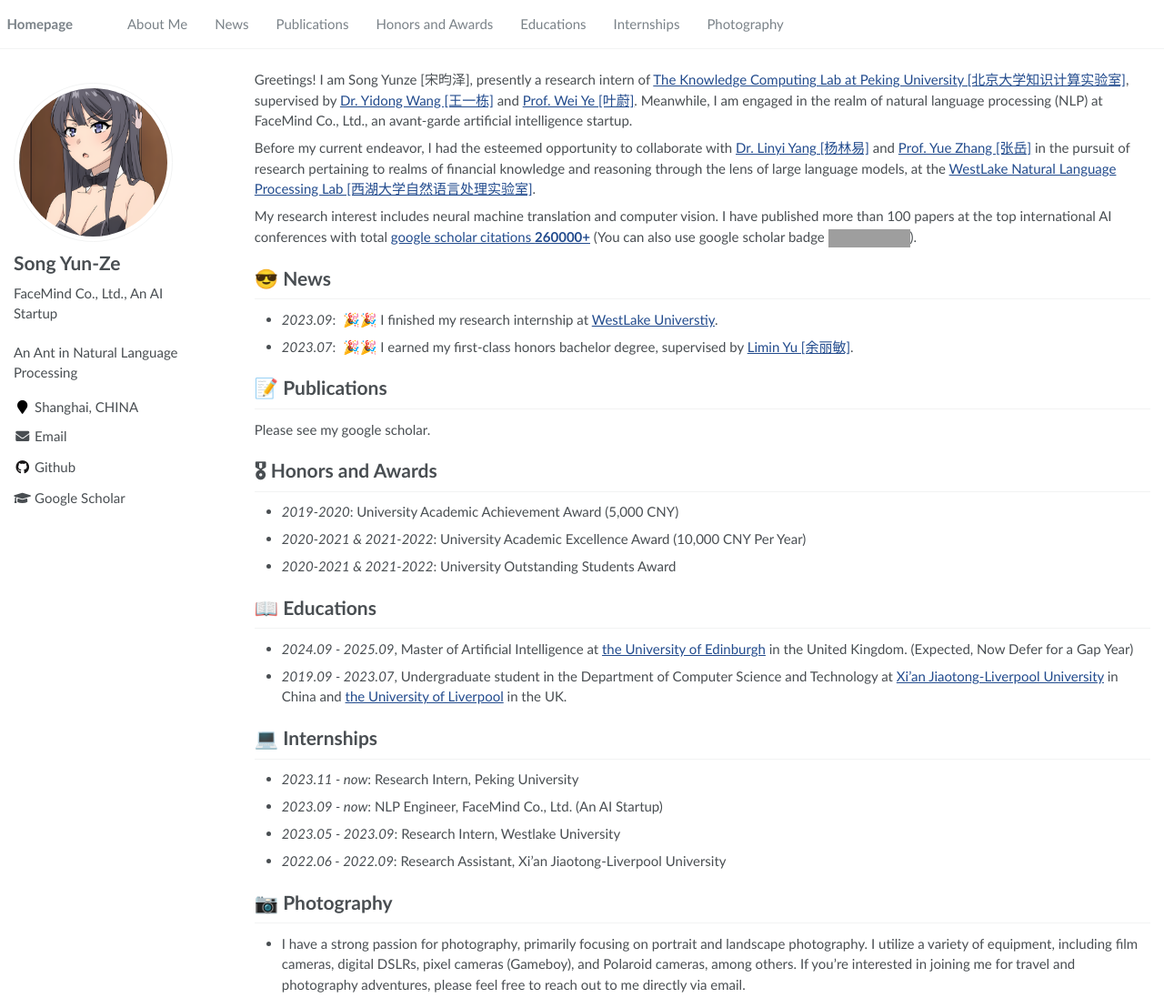
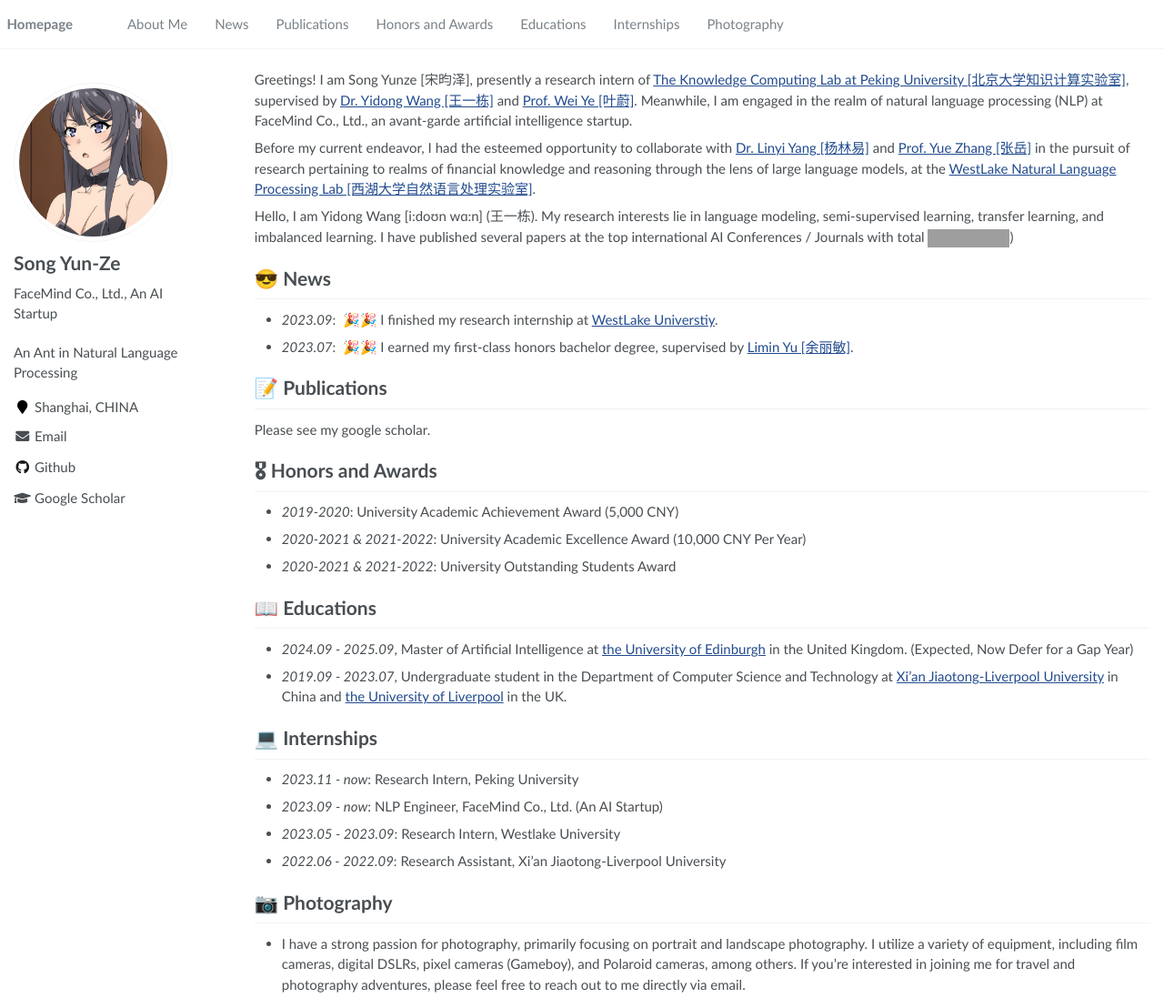
Before and after one commit to YunzeSong/YunzeSong.github.io, a Jekyll site: the page built from _pages/about.md, in a window 1280 px wide and 1108 px high. Shown: the whole window at 91% size. Built offline with Jekyll 4.4.1, drawn with Linux system fonts in a browser that asks for light colours; grey boxes are pictures that could not be loaded.

Commit message:
Update about.md

```diff
--- a/_pages/about.md
+++ b/_pages/about.md
@@ -21,7 +21,9 @@
 
 Before my current endeavor, I had the esteemed opportunity to collaborate with <a href='https://www.linyi-yang.me/'>Dr. Linyi Yang [杨林易]</a> and <a href='https://frcchang.github.io/'>Prof. Yue Zhang [张岳]</a> in the pursuit of research pertaining to realms of financial knowledge and reasoning through the lens of large language models, at the <a href='https://westlake-nlp.github.io/'>WestLake Natural Language Processing Lab [西湖大学自然语言处理实验室]</a>.
 
-My research interest includes neural machine translation and computer vision. I have published more than 100 papers at the top international AI conferences with total <a href='https://scholar.google.com/citations?user=DhtAFkwAAAAJ'>google scholar citations <strong><span id='total_cit'>260000+</span></strong></a> (You can also use google scholar badge <a href='https://scholar.google.com/citations?user=DhtAFkwAAAAJ'><img src="https://img.shields.io/endpoint?url={{ url | url_encode }}&logo=Google%20Scholar&labelColor=f6f6f6&color=9cf&style=flat&label=citations"></a>).
+
+Hello, I am Yidong Wang \[i:doʊn wɑ:n\] (王一栋). My research interests lie in language modeling, semi-supervised learning, transfer learning, and imbalanced learning. I have published several papers at the top international AI Conferences / Journals with total <a href='https://scholar.google.com/citations?user=DhtAFkwAAAAJ'><img src="https://img.shields.io/endpoint?url={{ url | url_encode }}&logo=Google%20Scholar&labelColor=f6f6f6&color=9cf&style=flat&label=citations"></a>)
+
 
 
 # 😎 News
```
